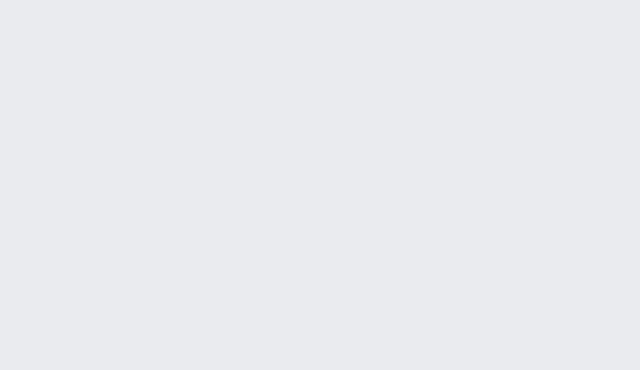
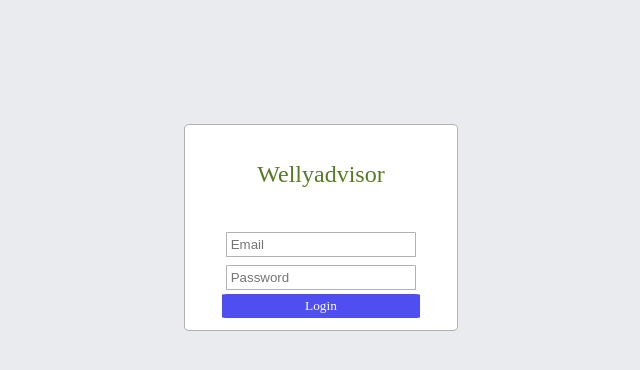
Before and after one commit to joshua-simon/welly-trip-advisor, a React (Create React App) app: page /login in a window 1280 px wide. Before the commit this address had no page. Shown: the top 370 px of the page, without its empty margins (319-959 px from the left). Built offline with nearby package versions, Linux system fonts and the light colour scheme; a web font is replaced by a local one.

Commit message:
navigate working

```diff
--- a/src/App.js
+++ b/src/App.js
@@ -2,6 +2,7 @@ import { BrowserRouter as Router, Routes, Route } from 'react-router-dom';
 import Landing from './pages/landing'
 import Venue from './pages/venues'
 import SignUp from './pages/sign-up';
+import Login from './pages/login';
 import './styles.css';
 
 function App() {
@@ -12,6 +13,7 @@ function App() {
           <Route path = '/' exact element = {<Landing />} />
           <Route path = '/venue/:id' element = {<Venue/>}/>
           <Route path = '/signup' element = {<SignUp/>}/>
+          <Route path = '/login' element = {<Login/>}/>
         </Routes>
       </div>
     </Router>
--- a/src/components/Header.js
+++ b/src/components/Header.js
@@ -40,7 +40,7 @@ const Header = () => {
                       d="M17 16l4-4m0 0l-4-4m4 4H7m6 4v1a3 3 0 01-3 3H6a3 3 0 01-3-3V7a3 3 0 013-3h4a3 3 0 013 3v1"
                     />
                     </svg>
-                    <Link to = '#'>
+                    <Link to = '/login'>
                       Login
                     </Link>
                     <Link to = '/signup'>
--- /dev/null
+++ b/src/pages/login.js
@@ -0,0 +1,55 @@
+import { useState,useEffect } from 'react'
+import { useNavigate } from 'react-router-dom'
+import { firebase } from '../firebaseConfig'
+import { getAuth, createUserWithEmailAndPassword } from 'firebase/auth'
+
+const Login = () => {
+
+    const [{ email, password },setFormDetails] = useState({ email:'', password:''})
+    const navigate = useNavigate()
+
+    const handleChange = (e) => {
+        e.preventDefault()
+        const { name, value } = e.target
+        setFormDetails(prevForm => ({
+            ...prevForm,
+            [name]: value
+        }))
+    }
+
+const handleSubmit =  async (e) => {
+    e.preventDefault()
+    navigate('/')
+}
+
+    useEffect(() => {
+        document.title = 'Sign Up - Wellyadvisor'
+    },[])
+
+    return(
+        <div className = 'signup-container'>
+            <p>Wellyadvisor</p>
+            <form onSubmit = {handleSubmit} method = 'POST'>
+                <input
+                    type = 'text'
+                    placeholder = 'Email'
+                    aria-label = 'Enter your email'
+                    name = 'email'
+                    onChange = {handleChange}
+                />
+                <input
+                    type = 'password'
+                    placeholder = 'Password'
+                    aria-label = 'Enter your password'
+                    name = 'password'
+                    onChange = {handleChange}
+                />
+                <button type ='submit'>
+                    Login
+                </button>
+            </form>
+        </div>
+    )
+}
+
+export default Login
```
